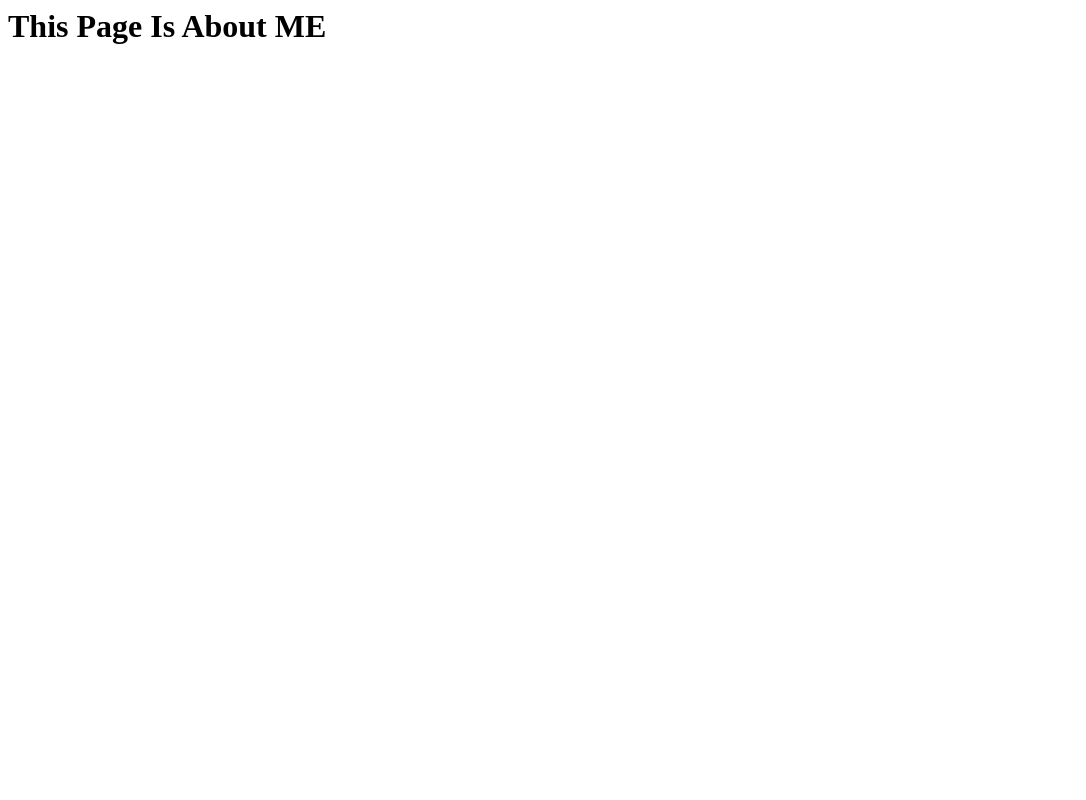
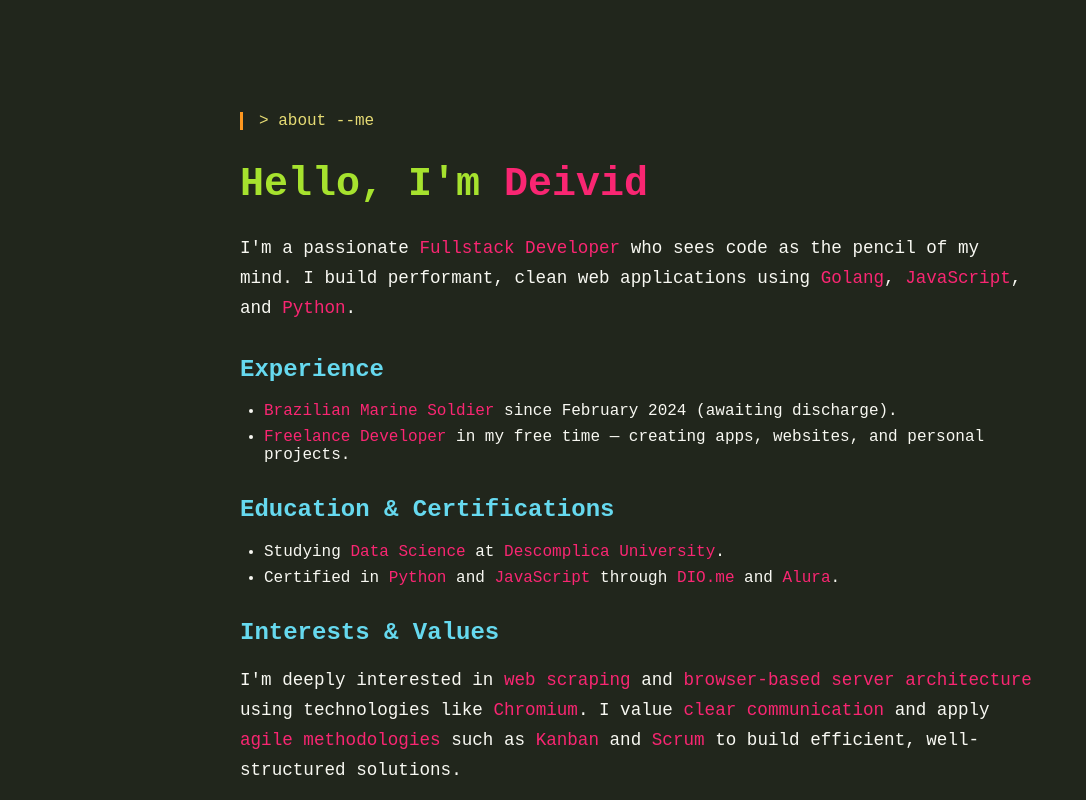
Before and after one commit to davezant/aboutMe, a plain HTML site: page index.html in a window 1280 px wide. Shown: the whole page, without its empty margins (0-1086 px from the left). Drawn offline with Linux system fonts and the light colour scheme.

Commit message:
Update index.html

```diff
--- a/index.html
+++ b/index.html
@@ -1,9 +1,191 @@
-<html>
+<!DOCTYPE html>
+<html lang="en">
 <head>
-<meta name="viewport" content="width=device-width, initial-scale=1.0" />
-<link rel="icon" type="image/x-icon" href="/images/favicon.png">
+  <meta charset="UTF-8">
+  <meta name="viewport" content="width=device-width, initial-scale=1.0">
+  <title>About Me – DeivDev</title>
+  <style>
+    :root {
+      --bg: #272822;
+      --fg: #f8f8f2;
+      --green: #a6e22e;
+      --pink: #f92672;
+      --yellow: #e6db74;
+      --blue: #66d9ef;
+      --orange: #fd971f;
+    }
+
+    html, body {
+      margin: 0;
+      padding: 0;
+      height: 100%;
+      font-family: 'Fira Code', monospace;
+      background-color: var(--bg);
+      color: var(--fg);
+      overflow: hidden;
+    }
+
+    canvas {
+      position: fixed;
+      top: 0;
+      left: 0;
+      z-index: 0;
+    }
+
+    .content {
+      position: relative;
+      z-index: 1;
+      max-width: 800px;
+      margin: 10vh auto;
+      padding: 2rem;
+    }
+
+    h1 {
+      font-size: 2.5rem;
+      color: var(--green);
+    }
+
+    h2 {
+      color: var(--blue);
+      margin-top: 2rem;
+    }
+
+    p {
+      font-size: 1.1rem;
+      line-height: 1.7;
+      margin-bottom: 1rem;
+    }
+
+    ul {
+      margin: 0;
+      padding-left: 1.5rem;
+    }
+
+    li {
+      margin-bottom: 0.5rem;
+    }
+
+    .highlight {
+      color: var(--pink);
+    }
+
+    .terminal {
+      border-left: 3px solid var(--orange);
+      padding-left: 1rem;
+      margin-bottom: 2rem;
+      font-family: 'Courier New', Courier, monospace;
+      color: var(--yellow);
+      animation: typing 3s steps(40, end);
+      white-space: nowrap;
+      overflow: hidden;
+    }
+
+    @keyframes typing {
+      from { width: 0 }
+      to { width: 100% }
+    }
+
+    @media (max-width: 768px) {
+      .content {
+        padding: 1.5rem;
+      }
+
+      h1 {
+        font-size: 2rem;
+      }
+
+      p {
+        font-size: 1rem;
+      }
+    }
+  </style>
 </head>
-  <body>
-    <h1>This Page Is About ME</h1>
-  </body>
+<body>
+  <canvas id="bg"></canvas>
+  <div class="content">
+    <div class="terminal">&gt; about --me</div>
+    <h1>Hello, I'm <span class="highlight">Deivid</span></h1>
+    <p>
+      I'm a passionate <span class="highlight">Fullstack Developer</span> who sees code as the pencil of my mind. I build performant, clean web applications using <span class="highlight">Golang</span>, <span class="highlight">JavaScript</span>, and <span class="highlight">Python</span>.
+    </p>
+
+    <h2>Experience</h2>
+    <ul>
+      <li><span class="highlight">Brazilian Marine Soldier</span> since February 2024 (awaiting discharge).</li>
+      <li><span class="highlight">Freelance Developer</span> in my free time — creating apps, websites, and personal projects.</li>
+    </ul>
+
+    <h2>Education & Certifications</h2>
+    <ul>
+      <li>Studying <span class="highlight">Data Science</span> at <span class="highlight">Descomplica University</span>.</li>
+      <li>Certified in <span class="highlight">Python</span> and <span class="highlight">JavaScript</span> through <span class="highlight">DIO.me</span> and <span class="highlight">Alura</span>.</li>
+    </ul>
+
+    <h2>Interests & Values</h2>
+    <p>
+      I'm deeply interested in <span class="highlight">web scraping</span> and <span class="highlight">browser-based server architecture</span> using technologies like <span class="highlight">Chromium</span>. I value <span class="highlight">clear communication</span> and apply <span class="highlight">agile methodologies</span> such as <span class="highlight">Kanban</span> and <span class="highlight">Scrum</span> to build efficient, well-structured solutions.
+    </p>
+
+    <p>🔗 Learn more at: <a href="https://deiv.site" style="color: var(--blue)">deiv.site</a></p>
+  </div>
+
+  <script>
+    const canvas = document.getElementById('bg');
+    const ctx = canvas.getContext('2d');
+    let particles = [];
+
+    function resizeCanvas() {
+      canvas.width = window.innerWidth;
+      canvas.height = window.innerHeight;
+    }
+
+    resizeCanvas();
+    window.addEventListener('resize', resizeCanvas);
+
+    class Particle {
+      constructor(x, y) {
+        this.x = x;
+        this.y = y;
+        this.radius = Math.random() * 3 + 1;
+        this.color = ['#66d9ef', '#a6e22e', '#f92672', '#fd971f'][Math.floor(Math.random() * 4)];
+        this.life = 60 + Math.random() * 20;
+        this.dx = (Math.random() - 0.5) * 2;
+        this.dy = (Math.random() - 0.5) * 2;
+      }
+
+      update() {
+        this.x += this.dx;
+        this.y += this.dy;
+        this.life--;
+        this.radius *= 0.96;
+      }
+
+      draw() {
+        ctx.beginPath();
+        ctx.arc(this.x, this.y, this.radius, 0, Math.PI * 2);
+        ctx.fillStyle = this.color;
+        ctx.fill();
+      }
+    }
+
+    function animate() {
+      ctx.fillStyle = "rgba(39, 40, 34, 0.2)";
+      ctx.fillRect(0, 0, canvas.width, canvas.height);
+      particles = particles.filter(p => p.life > 0);
+      for (let p of particles) {
+        p.update();
+        p.draw();
+      }
+      requestAnimationFrame(animate);
+    }
+
+    animate();
+
+    window.addEventListener('mousemove', e => {
+      for (let i = 0; i < 5; i++) {
+        particles.push(new Particle(e.clientX, e.clientY));
+      }
+    });
+  </script>
+</body>
 </html>
```
